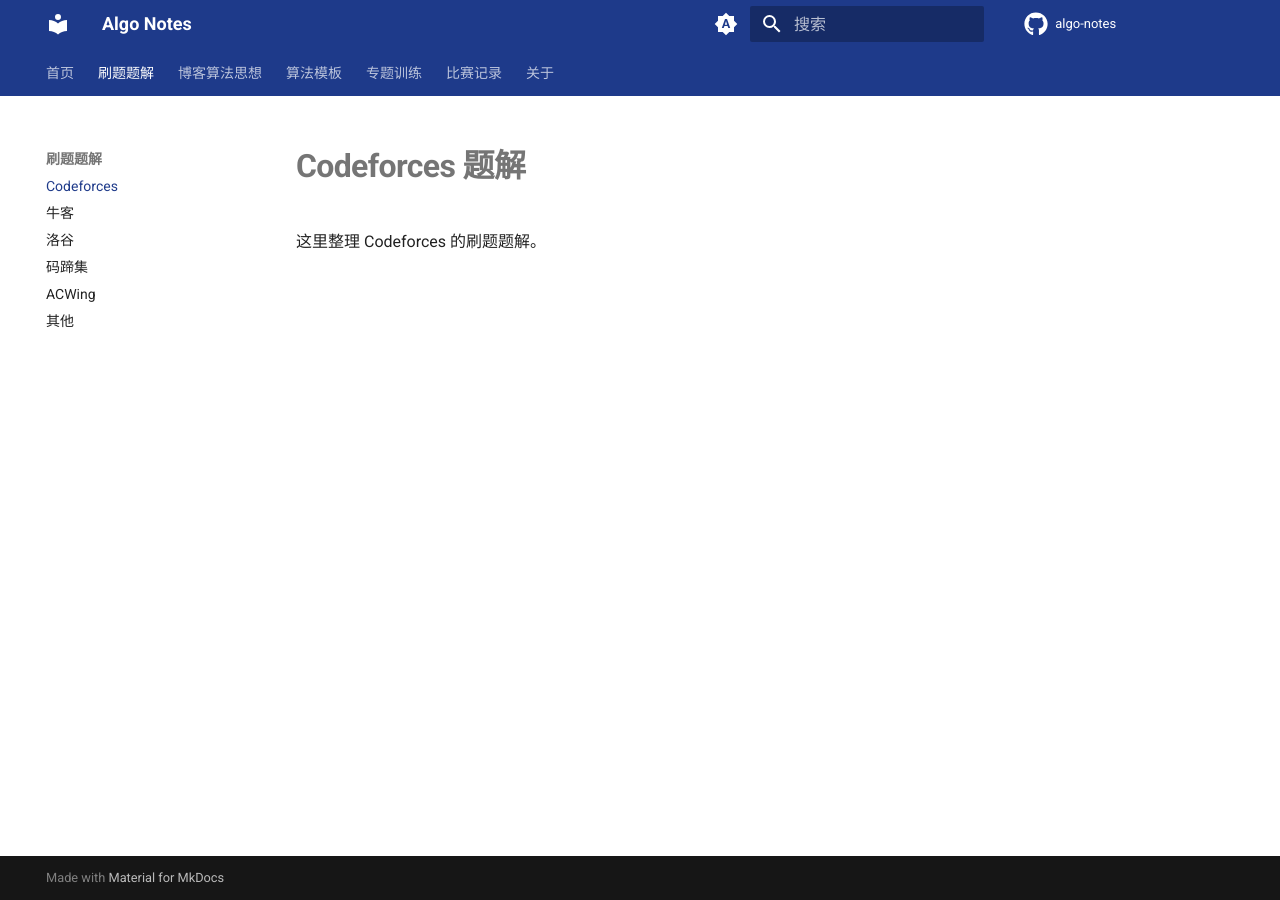
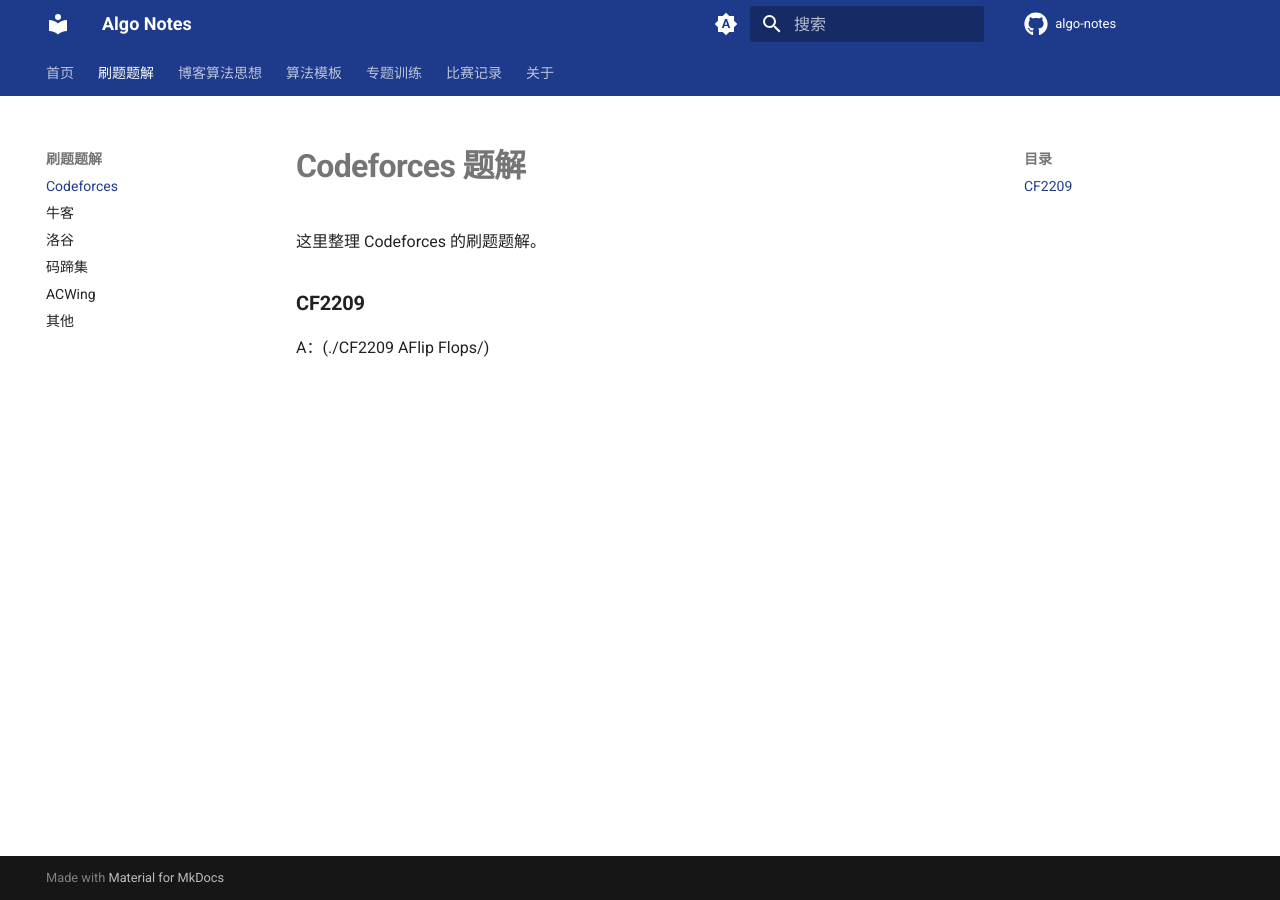
Before and after one commit to Radical0007/Algo-notes, an MkDocs documentation site: the page built from docs/solutions/codeforces/index.md, in a window 1280 px wide. Built offline with MkDocs 1.6.1 and Material for MkDocs 9.7.7, drawn with Linux system fonts in a browser that asks for light colours; comment, search, counter and statistics services are not loaded.

Commit message:
Update index.md

```diff
--- a/docs/solutions/codeforces/index.md
+++ b/docs/solutions/codeforces/index.md
@@ -1,3 +1,5 @@
 # Codeforces 题解
 
 这里整理 Codeforces 的刷题题解。
+### CF2209
+A：(./CF2209 AFlip Flops/)
```
